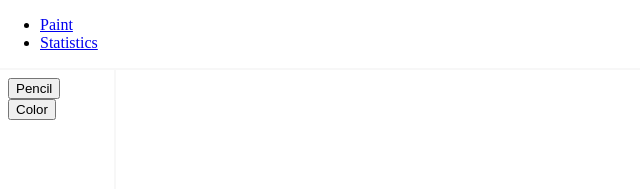
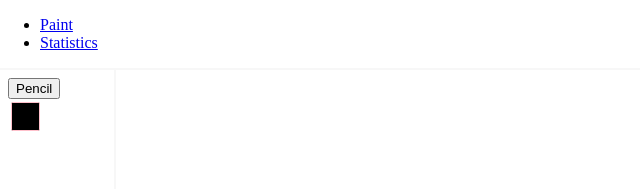
Before and after one commit to scottwarren/paint, a React (Create React App) app: page / in a window 1280 px wide. Shown: the top 189 px of the page, without its empty margins (0-640 px from the left). Built offline with nearby package versions, Linux system fonts and the light colour scheme.

Commit message:
Feature: Adding "color swatch" that displays the selected color

```diff
--- a/src/components/ColorPicker.tsx
+++ b/src/components/ColorPicker.tsx
@@ -1,9 +1,18 @@
 import React, { useState } from 'react';
 import {
+  RGBColor,
   ChromePicker,
   ColorPickerProps as ReactColorPickerProps,
 } from 'react-color';
 import styled from 'styled-components';
+
+import ColorSwatchButton from './ColorSwatchButton';
+
+// We convert RGBColor to an rgba string. ReactColorPickerProps allows the color to be HSL/RGB/string/undefined
+interface ColorPickerProps
+  extends ReactColorPickerProps<Record<string, unknown>> {
+  color: RGBColor;
+}
 
 const Popover = styled.div`
   position: absolute;
@@ -18,20 +27,19 @@ const Background = styled.div`
   background: rgba(0, 0, 0, 0.25);
 `;
 
-const ColorPickerButton = styled.button``;
-
 function ColorPicker({
   color,
   onChange,
   onChangeComplete,
-}: ReactColorPickerProps<Record<string, unknown>>): React.ReactElement {
+}: ColorPickerProps): React.ReactElement {
   const [isOpen, setIsOpen] = useState(false);
 
   return (
     <>
-      <ColorPickerButton onClick={() => setIsOpen(true)}>
-        Color
-      </ColorPickerButton>
+      <ColorSwatchButton
+        selectedColor={color}
+        onClick={() => setIsOpen(true)}
+      />
       {isOpen && (
         <>
           <Background onClick={() => setIsOpen(false)} />
--- /dev/null
+++ b/src/components/ColorSwatchButton.tsx
@@ -0,0 +1,46 @@
+import React from 'react';
+import { RGBColor } from 'react-color';
+import styled from 'styled-components';
+
+import getCSSColorFromColor from '../utils/get-css-color-from-rgb-color';
+
+interface Props {
+  onClick: () => void;
+  selectedColor: RGBColor;
+}
+
+interface ColorPickerButtonProps {
+  selectedColor: RGBColor;
+}
+
+const ColorPickerButton = styled.button`
+  display: inline-block;
+  padding: 0.25em;
+  background: #fff;
+  border-radius: 0.125em;
+  box-shadow: '0 0 0 1px rgba(0, 0, 0, .1)';
+  border: 0;
+  cursor: pointer;
+`;
+
+const SingleSwatch = styled.span<ColorPickerButtonProps>`
+  background: ${({ selectedColor }) => getCSSColorFromColor(selectedColor)};
+  width: 2em;
+  height: 2em;
+  border-radius: 0.125em;
+  border: 1px solid pink;
+  display: block;
+`;
+
+function ColorSwatchButton({
+  onClick,
+  selectedColor,
+}: Props): React.ReactElement {
+  return (
+    <ColorPickerButton onClick={onClick}>
+      <SingleSwatch selectedColor={selectedColor} />
+    </ColorPickerButton>
+  );
+}
+
+export default ColorSwatchButton;
```
